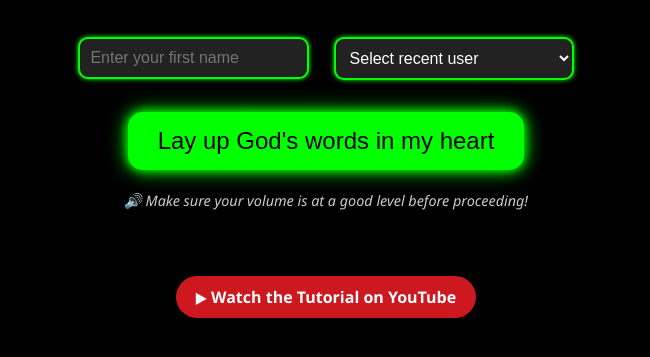
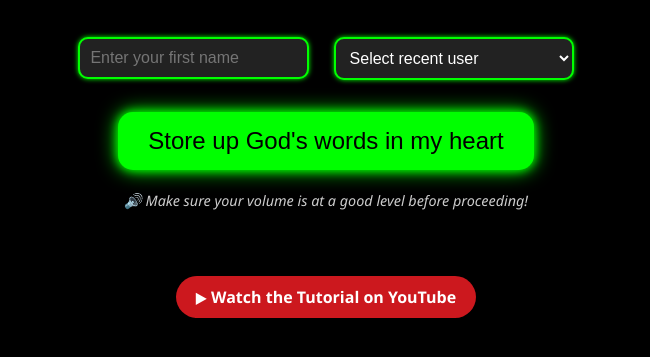
Before and after one commit to adambutcher-007/HeartVerses, a plain HTML site: page index.html in a window 1280 px wide. Shown: the part 157-514 px from the top of the page, without its empty margins (314-964 px from the left). Drawn offline with Linux system fonts and the light colour scheme.

Commit message:
Update index.html - Modernized button wording

```diff
--- a/index.html
+++ b/index.html
@@ -429,7 +429,7 @@
                 difficultySlider.addEventListener('change', updateDifficultyStatOnSliderChange);
                 closeMemoryVersesBtn.addEventListener('click', () => memoryVersesModal.classList.add('hidden'));
                 startBtn.disabled = false;
-                startBtn.textContent = "Lay up God's words in my heart";
+                startBtn.textContent = "Store up God's words in my heart";
             }
 
             function handleCloseStats() {
```
